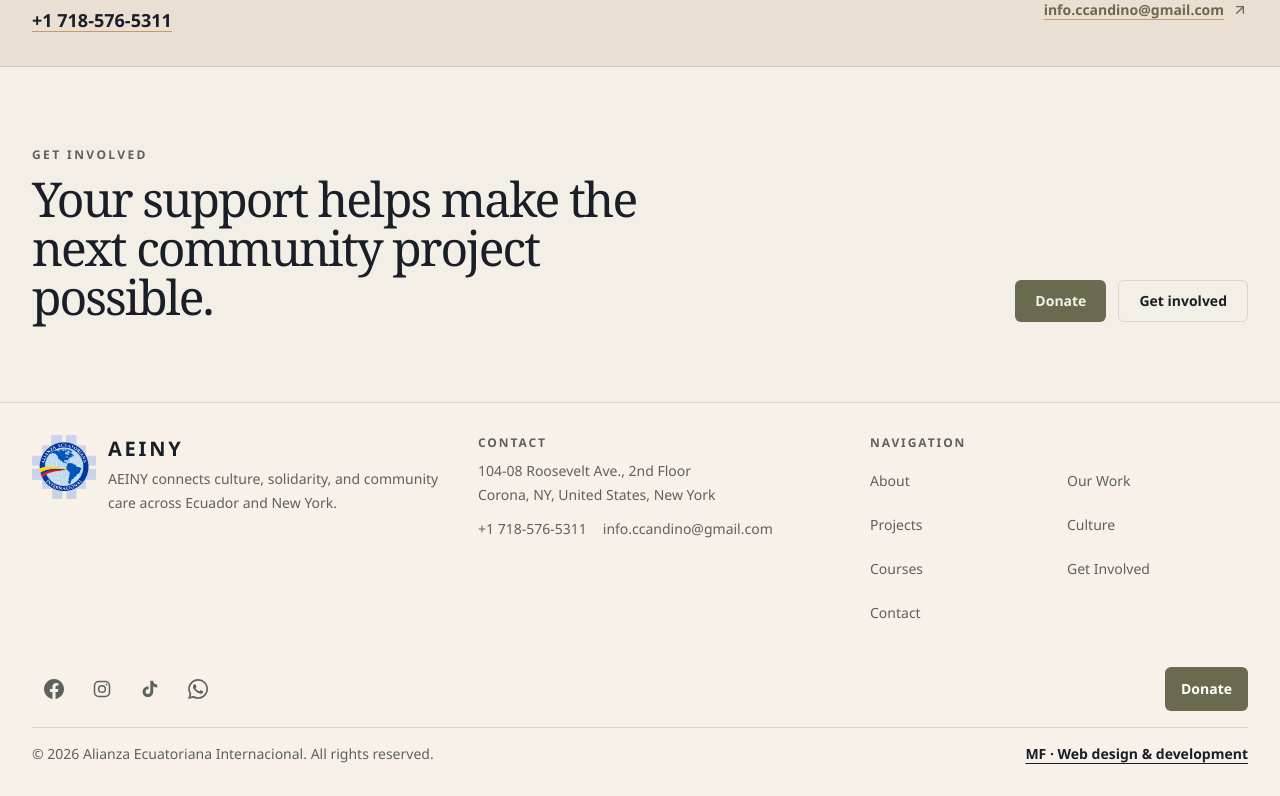
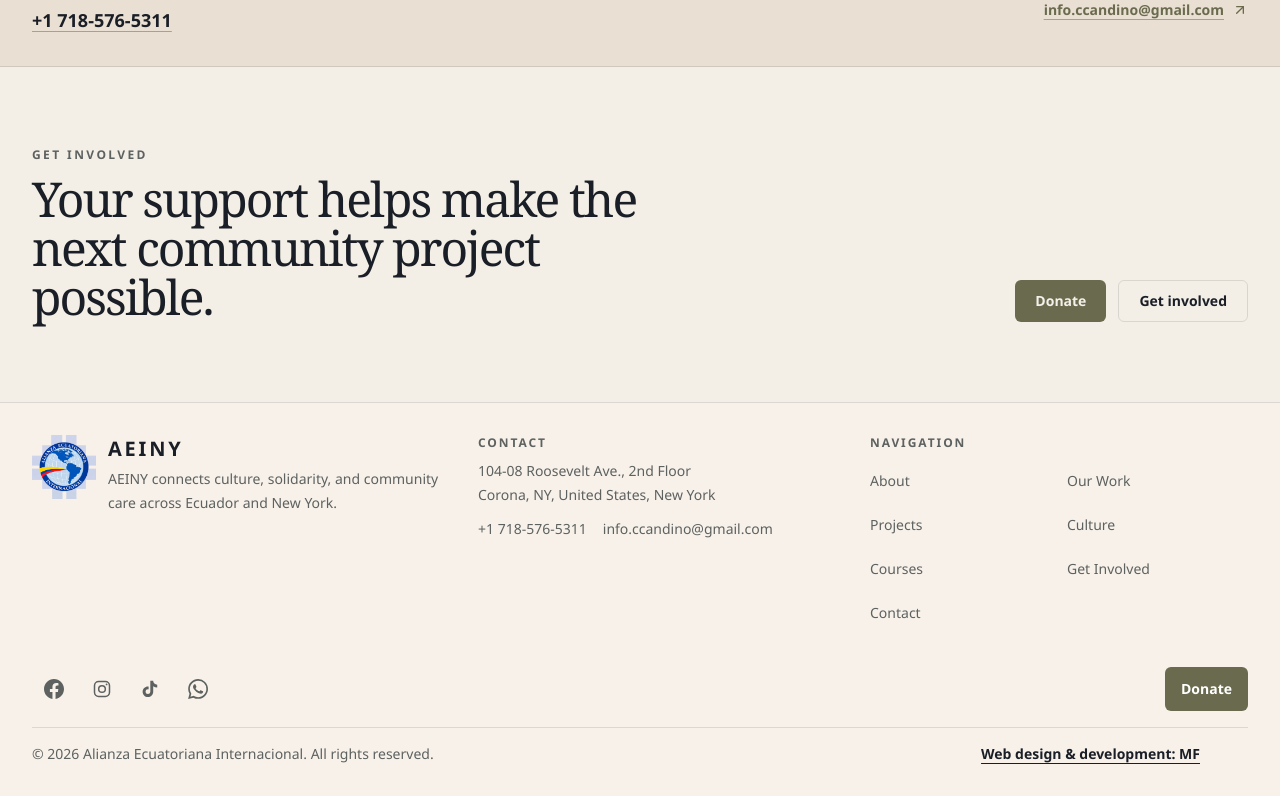
Before and after one commit to MartFrida/aeny2, a React (Vite) app: page /en in a window 1280 px wide. Shown: the part 3089-3885 px from the top of the page. Built offline with nearby package versions, Linux system fonts and the light colour scheme.

Commit message:
fix marg

```diff
--- a/src/components/layout/Footer.tsx
+++ b/src/components/layout/Footer.tsx
@@ -171,9 +171,9 @@ export function Footer() {
             <a
               href="mailto:marfa.dev@gmail.com"
               aria-label={language === 'es' ? 'Enviar un correo a MariF' : 'Email MariF'}
-              className={`rounded-sm font-semibold text-(--foreground) underline underline-offset-4 transition-colors hover:text-(--primary) ${focusClass}`}
+              className={`rounded-sm font-semibold text-(--foreground) underline underline-offset-4 transition-colors hover:text-(--primary) ${focusClass} mr-12`}
             >
-              {language === 'es' ? 'MF · Diseño y desarrollo web' : 'MF · Web design & development'}{' '}
+              {language === 'es' ? 'Diseño y desarrollo web: MF' : 'Web design & development: MF'}{' '}
             </a>
                        </p>
         </div>
```
